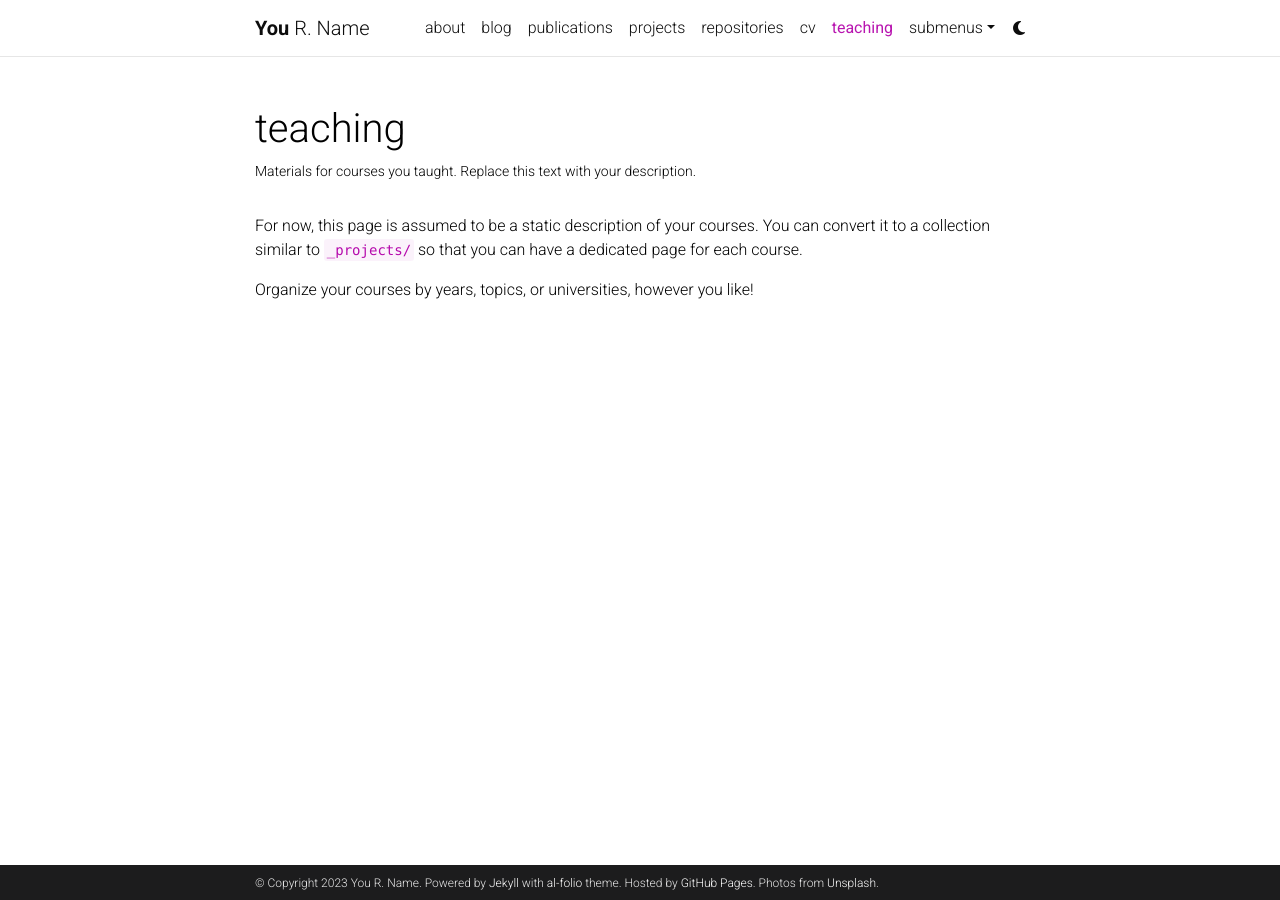
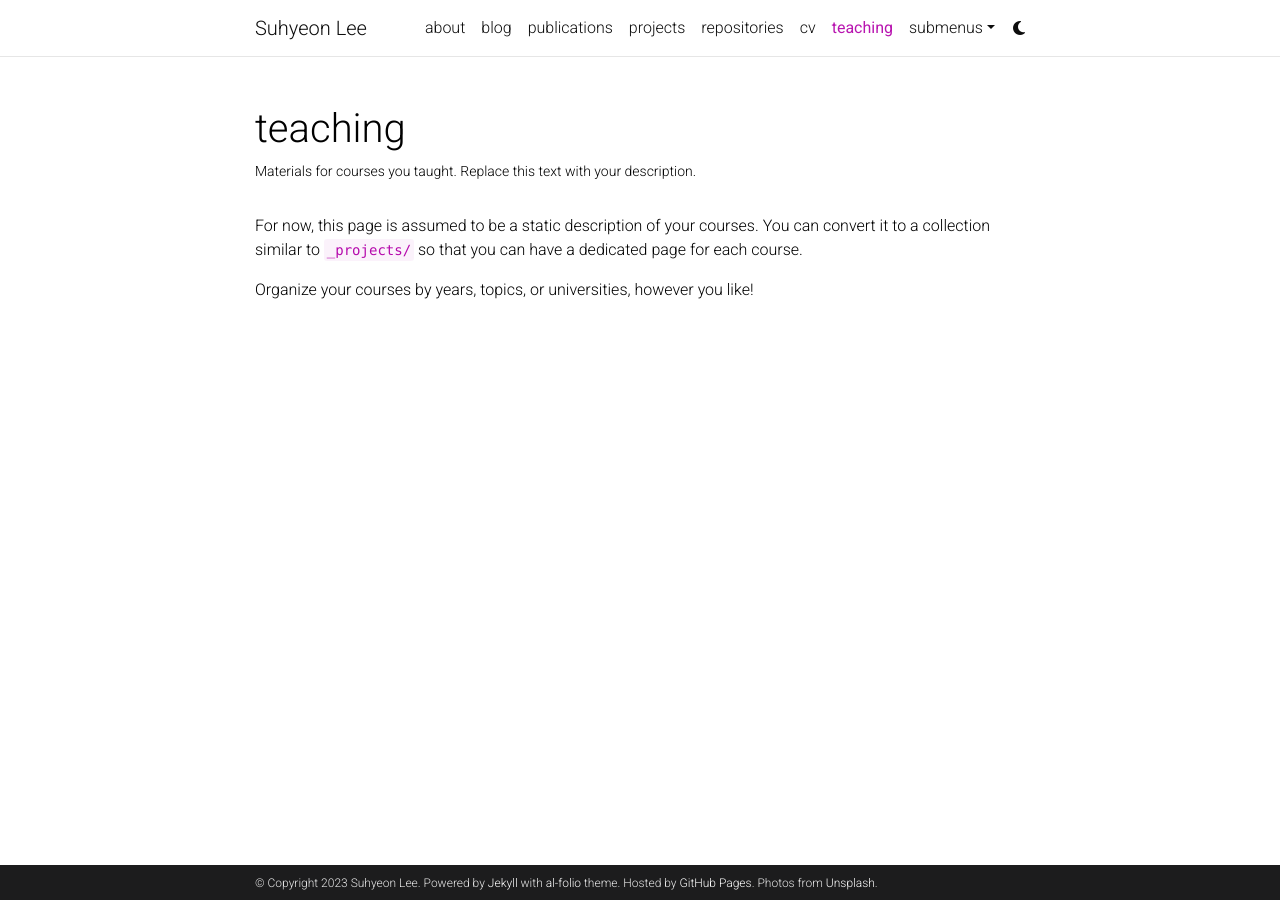
Before and after one commit to shlee-lab/shlee-lab.github.io, a Jekyll site: the page built from _pages/teaching.md, in a window 1280 px wide. Built offline with Jekyll 4.4.1, drawn with Linux system fonts in a browser that asks for light colours; comment, search, counter and statistics services are not loaded; a style sheet for code colours, icons or effects is not loaded.

Commit message:
Update _config.yml

```diff
--- a/_config.yml
+++ b/_config.yml
@@ -2,11 +2,11 @@
 # Site settings
 # -----------------------------------------------------------------------------
 
-title: blank # the website title (if blank, full name will be used instead)
-first_name: You
-middle_name: R.
-last_name: Name
-email: you@example.com
+title: Suhyeon Lee # the website title (if blank, full name will be used instead)
+first_name: Suhyeon
+middle_name:
+last_name: Lee
+email: orion-alpha@korea.ac.kr
 description: > # the ">" symbol means to ignore newlines until "footer_text:"
   A simple, whitespace theme for academics. Based on [*folio](https://github.com/bogoli/-folio) design.
 footer_text: >
@@ -18,8 +18,8 @@ keywords: jekyll, jekyll-theme, academic-website, portfolio-website  # add your
 lang: en # the language of your site (for example: en, fr, cn, ru, etc.)
 icon: ⚛️  # the emoji used as the favicon (alternatively, provide image name in /assets/img/)
 
-url: https://alshedivat.github.io # the base hostname & protocol for your site
-baseurl: /al-folio # the subpath of your site, e.g. /blog/
+url: https://shlee-lab.github.io # the base hostname & protocol for your site
+baseurl: # the subpath of your site, e.g. /blog/
 last_updated: false # set to true if you want to display last updated in the footer
 impressum_path:  # set to path to include impressum link in the footer, use the same path as permalink in a page, helps to conform with EU GDPR
 
```
